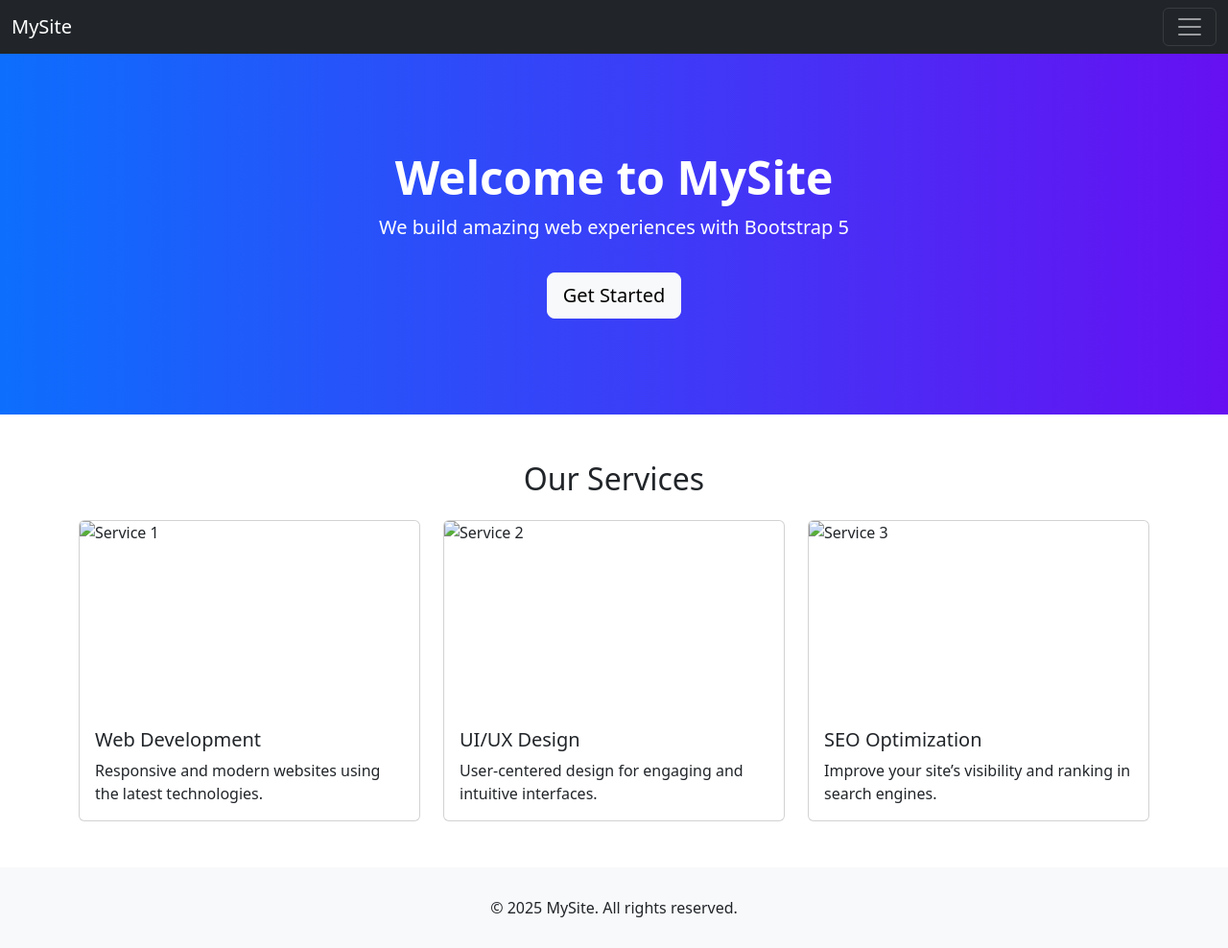
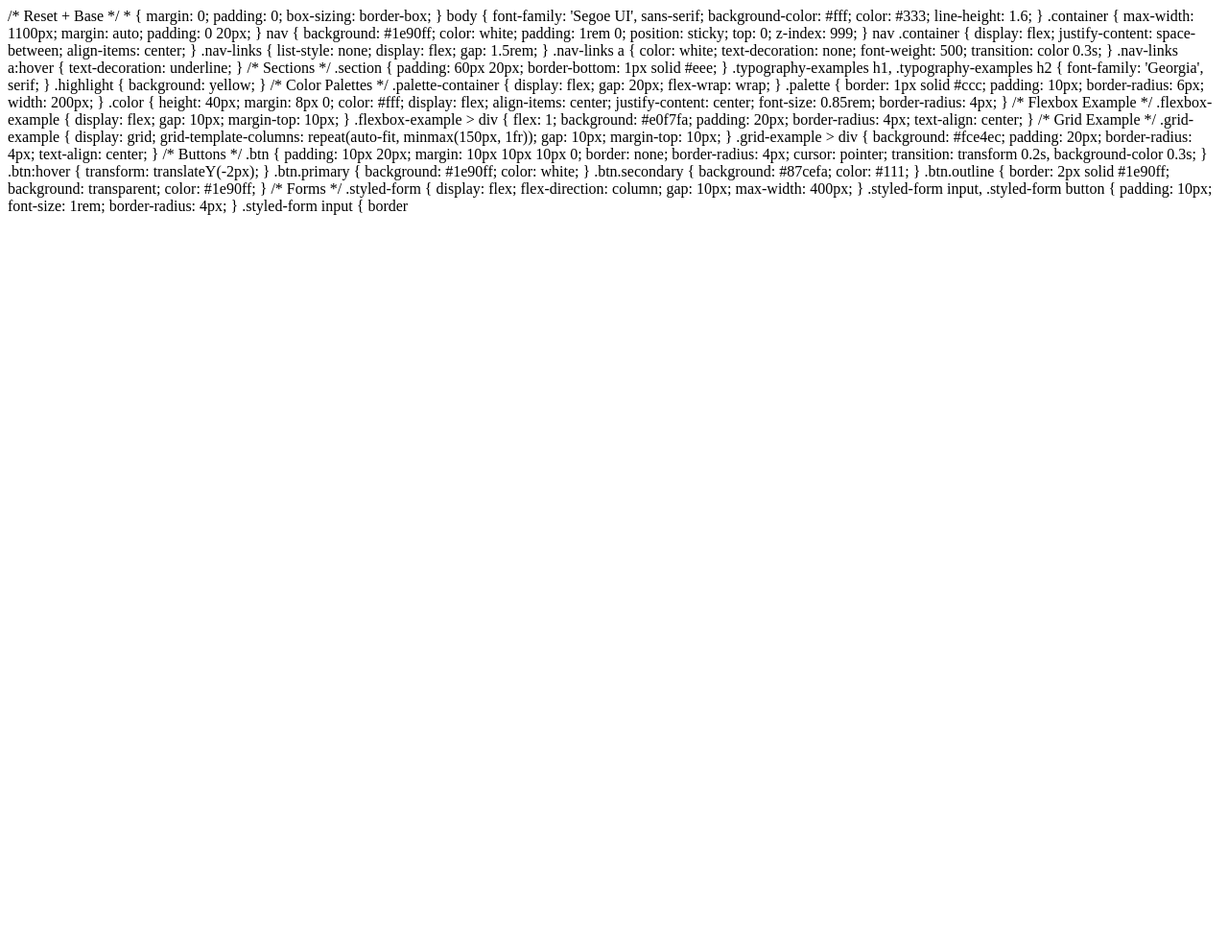
Before and after one commit to roparon/Flask_Task_App, a Flask app: template app/templates/demo.html in a window 1280 px wide. Shown: the whole page at 96% size. After the commit the page ends 224 px from the top, so only its background shows below. Run offline with Flask 3, Linux system fonts and the light colour scheme; the template is opened without the code that fills it, so the values that code supplies are empty; some libraries are stand-ins or nearby versions.

Commit message:
innitial commit

```diff
--- a/app/templates/demo.html
+++ b/app/templates/demo.html
@@ -1,131 +1,169 @@
-<!DOCTYPE html>
-<html lang="en">
-<head>
-  <meta charset="UTF-8" />
-  <meta name="viewport" content="width=device-width, initial-scale=1.0" />
-  <title>My Bootstrap 5 Site</title>
-  <link href="https://cdn.jsdelivr.net/npm/bootstrap@5.3.3/dist/css/bootstrap.min.css" rel="stylesheet" />
-  <style>
-    body {
-      padding-top: 56px;
+/* Reset + Base */
+* {
+  margin: 0;
+  padding: 0;
+  box-sizing: border-box;
 }
 
-    .hero {
-      background: linear-gradient(90deg, #0d6efd 0%, #6610f2 100%);
-      color: white;
-      padding: 100px 0;
+body {
+  font-family: 'Segoe UI', sans-serif;
+  background-color: #fff;
+  color: #333;
+  line-height: 1.6;
 }
 
-    .hero h1 {
-      font-size: 3rem;
-      font-weight: bold;
+.container {
+  max-width: 1100px;
+  margin: auto;
+  padding: 0 20px;
 }
 
-    .card img {
-      object-fit: cover;
-      height: 200px;
+nav {
+  background: #1e90ff;
+  color: white;
+  padding: 1rem 0;
+  position: sticky;
+  top: 0;
+  z-index: 999;
 }
 
-    footer {
-      background-color: #f8f9fa;
-      padding: 30px 0;
+nav .container {
+  display: flex;
+  justify-content: space-between;
+  align-items: center;
 }
 
-    /* Auto-sizing offcanvas */
-    .offcanvas-auto {
-      width: auto !important;
-      max-width: max-content;
+.nav-links {
+  list-style: none;
+  display: flex;
+  gap: 1.5rem;
 }
 
-    .offcanvas-body {
-      padding: 1rem;
+.nav-links a {
+  color: white;
+  text-decoration: none;
+  font-weight: 500;
+  transition: color 0.3s;
 }
 
-    .offcanvas-auto .nav-link {
-      white-space: nowrap;
+.nav-links a:hover {
+  text-decoration: underline;
 }
-  </style>
-</head>
-<body>
 
-  <!-- Navbar with Auto-Sizing Offcanvas -->
-  <nav class="navbar navbar-dark bg-dark fixed-top">
-    <div class="container-fluid">
-      <a class="navbar-brand" href="#">MySite</a>
-      <button class="navbar-toggler" type="button" data-bs-toggle="offcanvas" data-bs-target="#offcanvasMenu" aria-controls="offcanvasMenu">
-        <span class="navbar-toggler-icon"></span>
-      </button>
+/* Sections */
+.section {
+  padding: 60px 20px;
+  border-bottom: 1px solid #eee;
+}
 
-      <div class="offcanvas offcanvas-end offcanvas-auto text-bg-dark" tabindex="-1" id="offcanvasMenu" aria-labelledby="offcanvasMenuLabel">
-        <div class="offcanvas-header">
-          <h5 class="offcanvas-title" id="offcanvasMenuLabel">Menu</h5>
-          <button type="button" class="btn-close btn-close-white" data-bs-dismiss="offcanvas" aria-label="Close"></button>
-        </div>
-        <div class="offcanvas-body">
-          <ul class="navbar-nav">
-            <li class="nav-item"><a class="nav-link active" href="#">Home</a></li>
-            <li class="nav-item"><a class="nav-link" href="/app/templates/about.html">About</a></li>
-            <li class="nav-item"><a class="nav-link" href="/app/templates/services.html">Services</a></li>
-            <li class="nav-item"><a class="nav-link" href="/app/templates/contact.html">Contact</a></li>
-          </ul>
-        </div>
-      </div>
-    </div>
-  </nav>
+.typography-examples h1,
+.typography-examples h2 {
+  font-family: 'Georgia', serif;
+}
 
-  <!-- Hero Section -->
-  <section class="hero text-center">
-    <div class="container">
-      <h1>Welcome to MySite</h1>
-      <p class="lead">We build amazing web experiences with Bootstrap 5</p>
-      <a href="#" class="btn btn-light btn-lg mt-3">Get Started</a>
-    </div>
-  </section>
+.highlight {
+  background: yellow;
+}
 
-  <!-- Content Section -->
-  <section class="py-5">
-    <div class="container">
-      <h2 class="text-center mb-4">Our Services</h2>
-      <div class="row g-4">
-        <div class="col-md-4">
-          <div class="card">
-            <img src="https://via.placeholder.com/400x200" class="card-img-top" alt="Service 1">
-            <div class="card-body">
-              <h5 class="card-title">Web Development</h5>
-              <p class="card-text">Responsive and modern websites using the latest technologies.</p>
-            </div>
-          </div>
-        </div>
-        <div class="col-md-4">
-          <div class="card">
-            <img src="https://via.placeholder.com/400x200" class="card-img-top" alt="Service 2">
-            <div class="card-body">
-              <h5 class="card-title">UI/UX Design</h5>
-              <p class="card-text">User-centered design for engaging and intuitive interfaces.</p>
-            </div>
-          </div>
-        </div>
-        <div class="col-md-4">
-          <div class="card">
-            <img src="https://via.placeholder.com/400x200" class="card-img-top" alt="Service 3">
-            <div class="card-body">
-              <h5 class="card-title">SEO Optimization</h5>
-              <p class="card-text">Improve your site’s visibility and ranking in search engines.</p>
-            </div>
-          </div>
-        </div>
-      </div>
-    </div>
-  </section>
+/* Color Palettes */
+.palette-container {
+  display: flex;
+  gap: 20px;
+  flex-wrap: wrap;
+}
 
-  <!-- Footer -->
-  <footer class="text-center">
-    <div class="container">
-      <p class="mb-0">© 2025 MySite. All rights reserved.</p>
-    </div>
-  </footer>
+.palette {
+  border: 1px solid #ccc;
+  padding: 10px;
+  border-radius: 6px;
+  width: 200px;
+}
 
-  <!-- Bootstrap JS -->
-  <script src="https://cdn.jsdelivr.net/npm/bootstrap@5.3.3/dist/js/bootstrap.bundle.min.js"></script>
-</body>
-</html>
+.color {
+  height: 40px;
+  margin: 8px 0;
+  color: #fff;
+  display: flex;
+  align-items: center;
+  justify-content: center;
+  font-size: 0.85rem;
+  border-radius: 4px;
+}
+
+/* Flexbox Example */
+.flexbox-example {
+  display: flex;
+  gap: 10px;
+  margin-top: 10px;
+}
+
+.flexbox-example > div {
+  flex: 1;
+  background: #e0f7fa;
+  padding: 20px;
+  border-radius: 4px;
+  text-align: center;
+}
+
+/* Grid Example */
+.grid-example {
+  display: grid;
+  grid-template-columns: repeat(auto-fit, minmax(150px, 1fr));
+  gap: 10px;
+  margin-top: 10px;
+}
+
+.grid-example > div {
+  background: #fce4ec;
+  padding: 20px;
+  border-radius: 4px;
+  text-align: center;
+}
+
+/* Buttons */
+.btn {
+  padding: 10px 20px;
+  margin: 10px 10px 10px 0;
+  border: none;
+  border-radius: 4px;
+  cursor: pointer;
+  transition: transform 0.2s, background-color 0.3s;
+}
+
+.btn:hover {
+  transform: translateY(-2px);
+}
+
+.btn.primary {
+  background: #1e90ff;
+  color: white;
+}
+
+.btn.secondary {
+  background: #87cefa;
+  color: #111;
+}
+
+.btn.outline {
+  border: 2px solid #1e90ff;
+  background: transparent;
+  color: #1e90ff;
+}
+
+/* Forms */
+.styled-form {
+  display: flex;
+  flex-direction: column;
+  gap: 10px;
+  max-width: 400px;
+}
+
+.styled-form input,
+.styled-form button {
+  padding: 10px;
+  font-size: 1rem;
+  border-radius: 4px;
+}
+
+.styled-form input {
+  border
```
Lines whose indentation alone changed are shown as unchanged.
